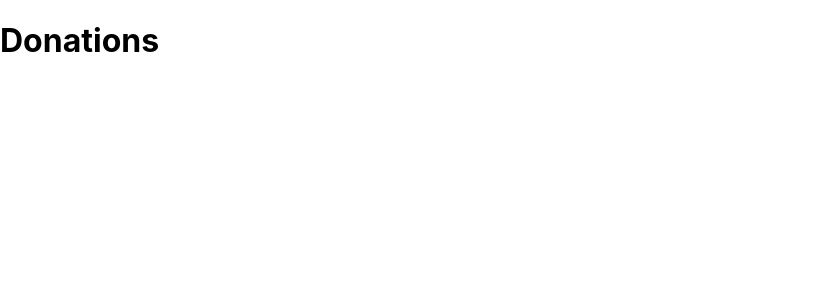
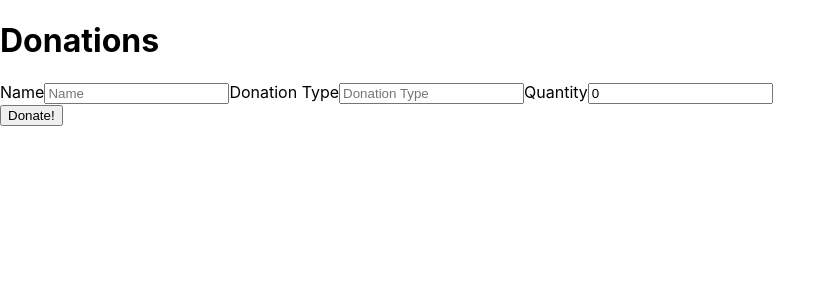
Before and after one commit to Sparky338/Digital-Aid_technical, a React (Create React App) app in the folder digital-aid-seattle/: page /donation in a window 1280 px wide. Shown: the top 300 px of the page, without its empty margins (0-836 px from the left). Built offline with nearby package versions, Linux system fonts and the light colour scheme.

Commit message:
created donation form and donation button

```diff
--- a/digital-aid-seattle/src/components/donation.js
+++ b/digital-aid-seattle/src/components/donation.js
@@ -35,9 +35,52 @@ const Donation = () => {
         <div className="mainDiv">
             <div className="donations">
                 <h1>Donations</h1>
-                <div className="donation-form form">
-                    {/* Donation form goes here */}
+                <div className="donation-container form">
+                    <form className="donation-form" onSubmit={handleSubmit}>
+                        {hasSubmitted && validationErrors.length > 0 && (
+                            <div className="outer-error">
+                                <div className="errorhandling">
+                                    <ul className="errors">
+                                        {validationErrors.map(error => (
+                                            <li className="error-list" key={error}>{error}</li>
+                                        ))}
+                                    </ul>
+                                </div>
+                            </div>
+                        )}
+                        <label className="donation-form-label">
+                            Name
+                            <input
+                                className="donation-form-input"
+                                type="text"
+                                value={name}
+                                onChange={e => setName(e.target.value)}
+                                placeholder="Name"
+                            />
+                        </label>
+                        <label className="donation-form-label">
+                            Donation Type
+                            <input
+                                className="donation-form-input"
+                                type="text"
+                                value={donationType}
+                                onChange={e => setDonationType(e.target.value)}
+                                placeholder="Donation Type"
+                            />
+                        </label>
+                        <label className="donation-form-label">
+                            Quantity
+                            <input
+                                className="donation-form-input"
+                                type="number"
+                                value={qty}
+                                onChange={e => setQty(e.target.value)}
+                                placeholder="Quantity"
+                            />
+                        </label>
+                    </form>
                 </div>
+                <button className="button donation-button" onClick={handleSubmit}>Donate!</button>
             </div>
         </div>
     )
```
